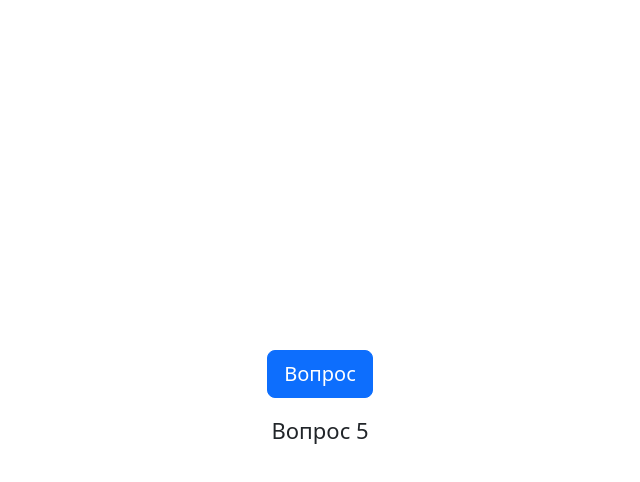
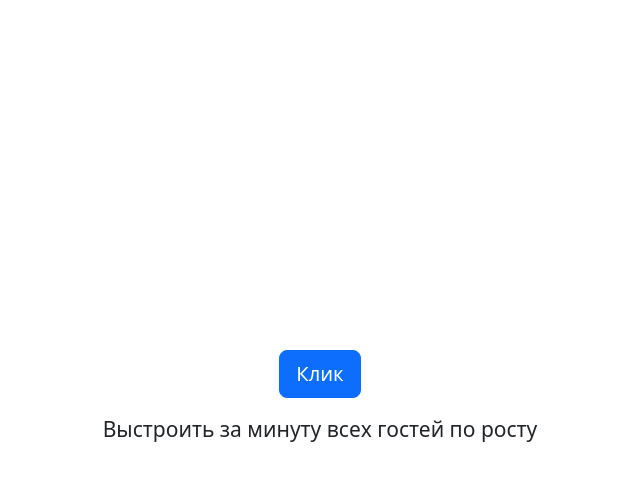
Before and after one commit to nurkanat-doszhan/wl-game, a plain HTML site: page index.html in a window 1280 px wide. Both pictures are taken after a click on the button "Начать". Shown: the whole page, without its empty margins (320-960 px from the left). Drawn offline with nearby package versions, Linux system fonts and the light colour scheme.

Commit message:
новые задании

```diff
--- a/index.html
+++ b/index.html
@@ -5,7 +5,9 @@
     <meta http-equiv="X-UA-Compatible" content="IE=edge">
     <meta name="viewport" content="width=device-width, initial-scale=1.0">
     <title>Wanderlust Game</title>
+    <link rel="shortcut icon" href="/2d2288bd-9ece-43fd-9ded-6178f965d4ad.ico" type="image/x-icon">
     <link href="https://cdn.jsdelivr.net/npm/bootstrap@5.2.2/dist/css/bootstrap.min.css" rel="stylesheet" integrity="sha384-Zenh87qX5JnK2Jl0vWa8Ck2rdkQ2Bzep5IDxbcnCeuOxjzrPF/et3URy9Bv1WTRi" crossorigin="anonymous">
+    <link rel="stylesheet" href="https://cdnjs.cloudflare.com/ajax/libs/animate.css/4.1.1/animate.min.css" />
     <style>
         body {
             width: 100%;
@@ -19,33 +21,38 @@
             flex-direction: column;
             align-items: center;
             height: 100px;
-            width: 500px;
+            max-width: 500px;
         }
     </style>
 </head>
 <body>
     <div class="wrapper">
         <button class="btn btn-lg btn-primary mb-3" id="btn">Начать</button>
-        <p style="font-size: 22px;" id="vop"></p>
+        <p class="animate__animated animate__faster text-center" style="font-size: 21px;" id="vop"></p>
     </div>
     <script>
         var btn = document.getElementById("btn");
         var vop = document.getElementById("vop");
         var j = [
-            "Вопрос 1",
-            "Вопрос 2",
-            "Вопрос 3",
-            "Вопрос 4",
-            "Вопрос 5",
-            "Вопрос 6",
-            "Вопрос 7",
-            "Вопрос 8",
+            "Спрятаться под стол и оттуда кричать: «А я в домике!» до тех пор, пока вас не найдут",
+            "Изобразить любой вид спорта, чтобы его угадали",
+            "Набрать в рот воды и просидеть так две минуты. Участники при этом стараются рассмешить и задают каверзные вопросы. В ответ можно мычать и отвечать жестами",
+            "Передать ход следующему игроку",
+            "Выстроить за минуту всех гостей по росту",
+            "Поздравить всех женщин с выдуманным праздником",
+            "Молчать 1 ход",
+            "Съешьте 2 несочетаемых продукта",
         ];
         btn.onclick = function () {
-            btn.innerHTML = "Вопрос"
+            btn.innerHTML = "Клик"
+
             var rnd = Math.floor(Math.random() * Object.keys(j).length)
             vop.innerHTML = j[rnd]
-            console.log(rnd);
+            vop.classList.remove('animate__bounceIn')
+            vop.classList.add('animate__bounceIn')
+            var timer = setTimeout(function(){
+                vop.classList.remove('animate__bounceIn')
+            }, 300)
         };
     </script>
 </body>
```
Also changed, not shown: 2d2288bd-9ece-43fd-9ded-6178f965d4ad.ico (added).
